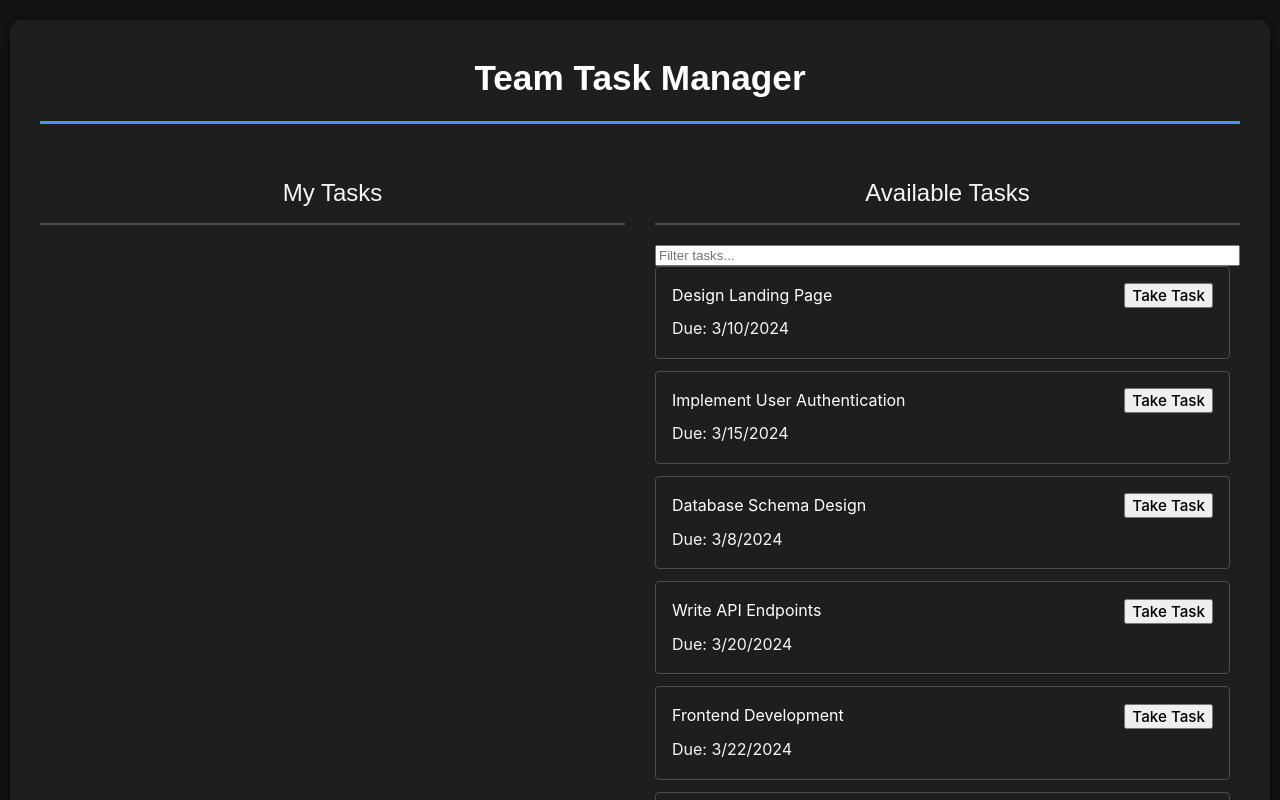
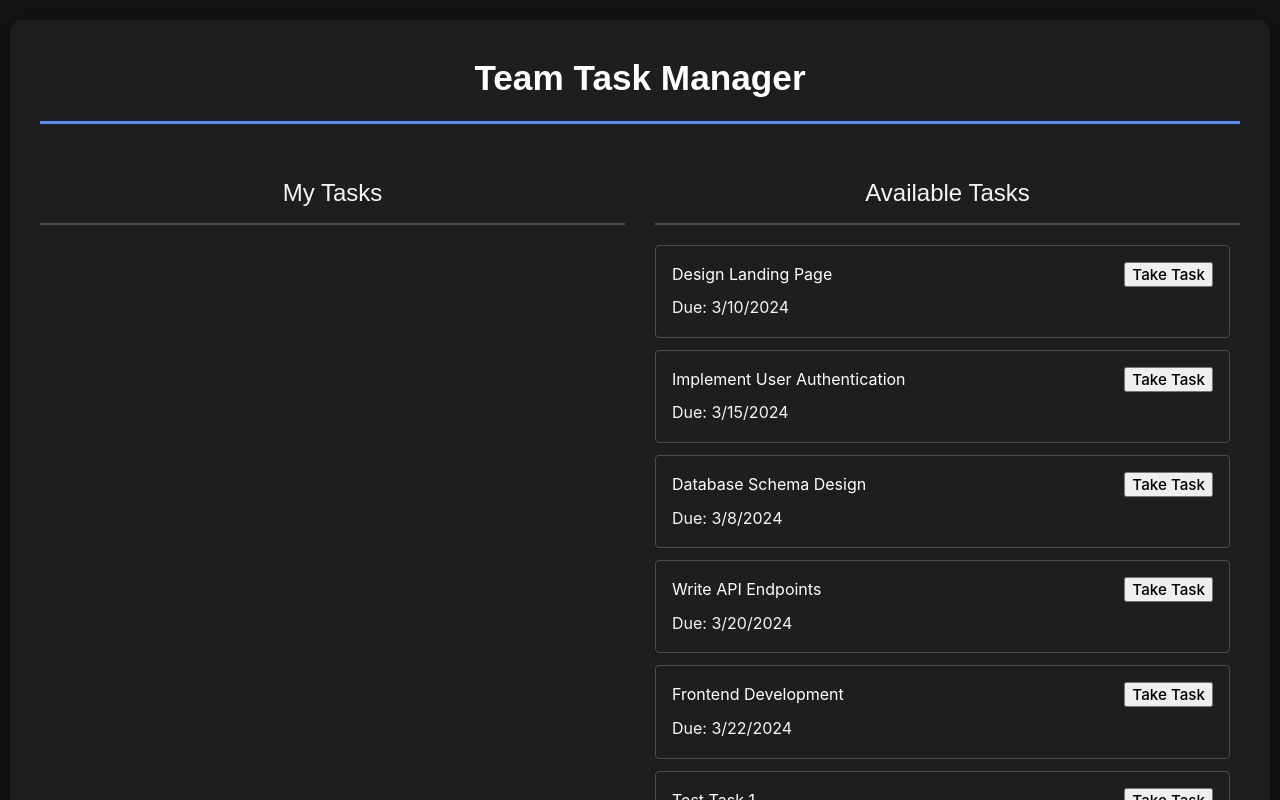
Before and after one commit to MisbahAN/tuesday.com, a React (Create React App) app: page / in a window 1280 px wide. Shown: the top 800 px of the page. Built offline with nearby package versions, Linux system fonts and the light colour scheme; the HTML template or start-up script is replaced by a standard one.

Commit message:
Made changes to the main UI.

```diff
--- a/src/App.js
+++ b/src/App.js
@@ -20,7 +20,6 @@ function App() {
   ]);
 
   const [myTasks, setMyTasks] = useState([]);
-  const [filter, setFilter] = useState("");
   const [selectedTask, setSelectedTask] = useState(null);
   const [users, setUsers] = useState(['John Doe']);
 
@@ -45,6 +44,10 @@ function App() {
       setMyTasks(prevTasks => [...prevTasks, { ...taskToTake }]);
       setAvailableTasks(prevTasks => prevTasks.filter(task => task.id !== taskId));
     }
+  };
+
+  const handleDeleteTask = (taskId) => {
+    setAvailableTasks(prevTasks => prevTasks.filter(task => task.id !== taskId));
   };
 
   const handleTaskCompletion = (taskId, subtaskId = null) => {
@@ -93,9 +96,6 @@ function App() {
     }
   };
 
-  const filteredAvailableTasks = availableTasks.filter(task =>
-    task.title.toLowerCase().includes(filter.toLowerCase())
-  );
 
   return (
       <div className="app container">
@@ -130,20 +130,14 @@ function App() {
 
             <div className="task-list-container mb-4">
               <h2>Available Tasks</h2>
-              <input
-                type="text"
-                placeholder="Filter tasks..."
-                value={filter}
-                onChange={(e) => setFilter(e.target.value)}
-                className="filter-input"
-              />
               <div className="task-list">
-                {filteredAvailableTasks.map(task => (
+                {availableTasks.map(task => (
                   <TaskItem
                     key={task.id}
                     task={task}
                     onTaskClick={handleTaskClick}
                     onTakeTask={handleTakeTask}
+                    onDeleteTask={handleDeleteTask}
                     isAvailable={true}
                   />
                 ))}
--- a/src/TaskItem.js
+++ b/src/TaskItem.js
@@ -1,21 +1,25 @@
 import React from 'react';
 import './index.css';
 
-function TaskItem({ task, onTaskClick, onTaskCompletion, onTakeTask, isAvailable }) {
-  const handleClick = () => {
+function TaskItem({ task, onTaskClick, onTaskCompletion, onTakeTask, onDeleteTask, isAvailable }) {
+  const handleClick = (e) => {
+    // Only trigger task details if click is not on checkbox or delete button
+    if (!e.target.classList.contains('task-checkbox') && !e.target.classList.contains('delete-button')) {
       onTaskClick(task);
+    }
   };
-
 
   return (
     <div
       className={`task-item ${task.completed ? 'completed' : ''} ${isAvailable ? 'available-task' : ''} mb-2 p-2`}
       onClick={handleClick}
     >
+
       <div className="task-item-header flex items-center justify-between">
         <span className="task-title">{task.title}</span>
 
         {isAvailable ? (
+          <div className="flex gap-2 ml-auto">
             <button
               className="take-task-button bg-primary text-white px-3 py-1 rounded hover:bg-primary-dark transition-all"
               onClick={(e) => {
@@ -25,17 +29,30 @@ function TaskItem({ task, onTaskClick, onTaskCompletion, onTakeTask, isAvailable
             >
               Take Task
             </button>
+
+            {/* <button
+              className="delete-button bg-red-500 text-white px-3 py-1 rounded hover:bg-red-600 transition-all"
+              onClick={(e) => {
+                e.stopPropagation();
+                onDeleteTask(task.id);
+              }}
+            >
+              Delete
+            </button> */}
+
+          </div>
         ) : (
           <input
             type="checkbox"
             checked={task.completed}
             onChange={(e) => {
+              e.stopPropagation();
               onTaskCompletion(task.id);
             }}
-
             className="task-checkbox w-4 h-4"
           />
         )}
+
       </div>
 
       {task.dueDate && (
```
Lines whose indentation alone changed are shown as unchanged.
